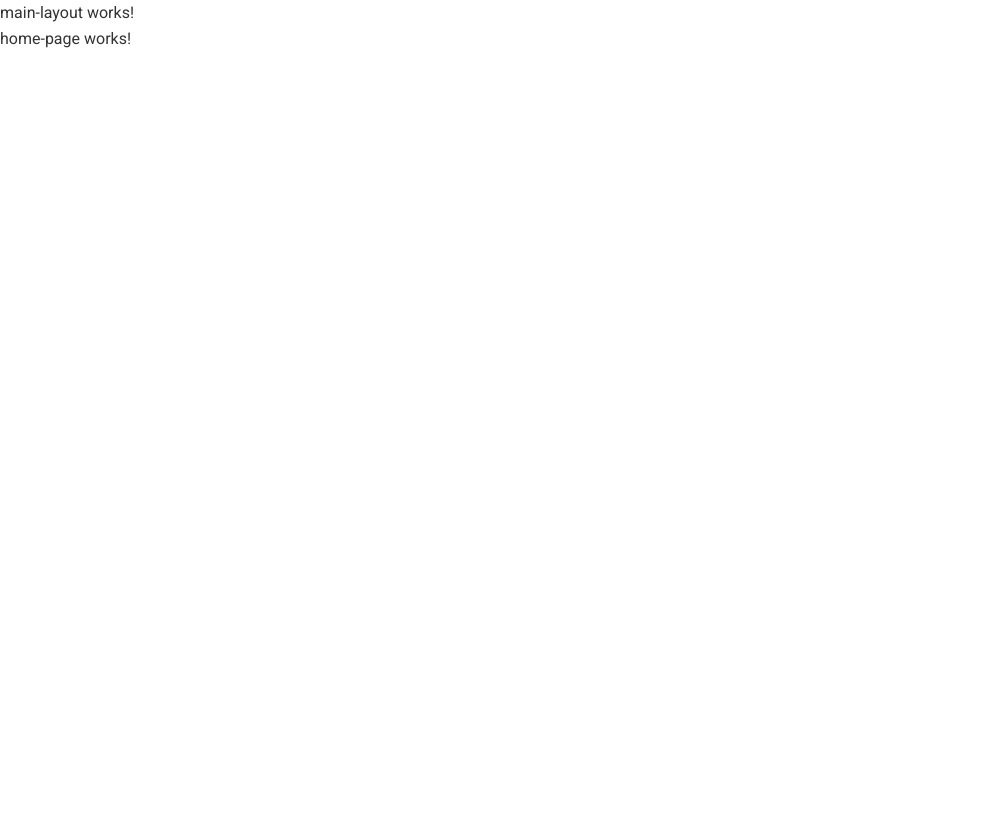
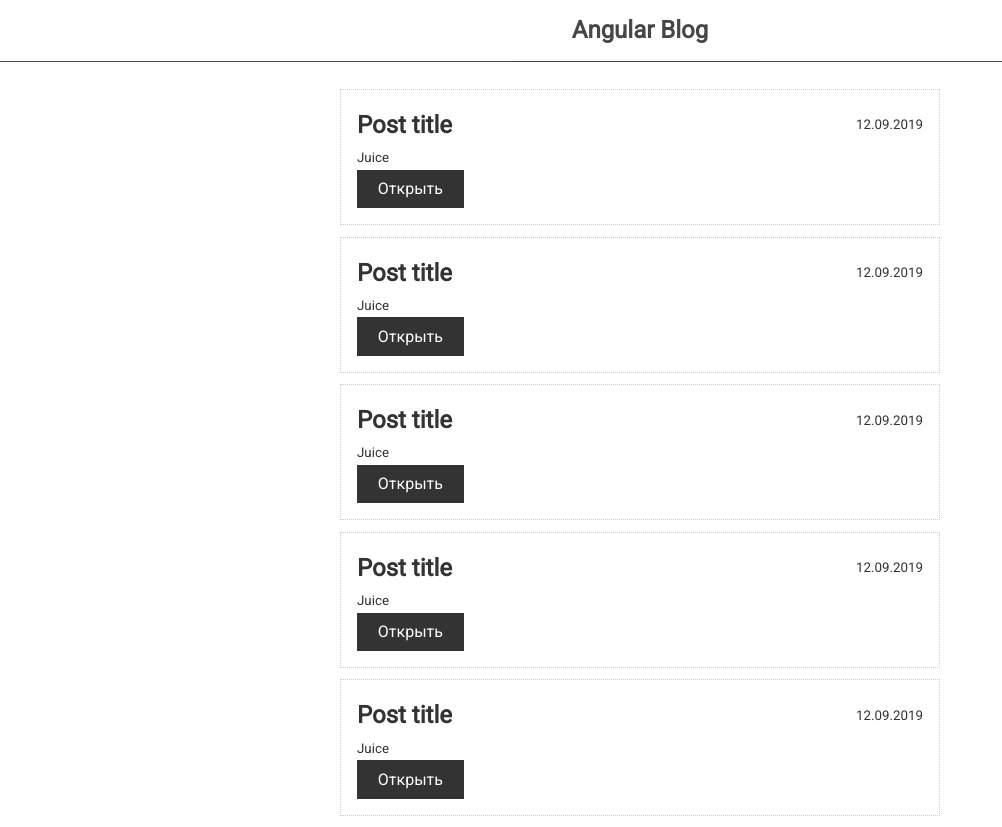
Before and after one commit to Funky-Juice/angular-blog, an Angular app: page / in a window 1280 px wide. Shown: the whole page, without its empty margins (0-1002 px from the left). Before the commit the page ends 800 px from the top, so only its background shows below. Built offline with nearby package versions, Linux system fonts and the light colour scheme.

Commit message:
home page design

```diff
--- a/src/app/app.module.ts
+++ b/src/app/app.module.ts
@@ -6,13 +6,15 @@
 import { MainLayoutComponent } from './shared/components/main-layout/main-layout.component';
 import { HomePageComponent } from './home-page/home-page.component';
 import { PostPageComponent } from './post-page/post-page.component';
+import { PostComponent } from './shared/components/post/post.component';
 
 @NgModule({
   declarations: [
     AppComponent,
     MainLayoutComponent,
     HomePageComponent,
-    PostPageComponent
+    PostPageComponent,
+    PostComponent
   ],
   imports: [
     BrowserModule,
--- a/src/app/home-page/home-page.component.html
+++ b/src/app/home-page/home-page.component.html
@@ -1 +1,7 @@
-<p>home-page works!</p>
+<div class="posts">
+  <app-post></app-post>
+  <app-post></app-post>
+  <app-post></app-post>
+  <app-post></app-post>
+  <app-post></app-post>
+</div>
--- a/src/app/home-page/home-page.component.scss
+++ b/src/app/home-page/home-page.component.scss
@@ -0,0 +1,4 @@
+.posts {
+  max-width: 600px;
+  margin: 0 auto;
+}
--- a/src/app/shared/components/main-layout/main-layout.component.html
+++ b/src/app/shared/components/main-layout/main-layout.component.html
@@ -1,2 +1,7 @@
-<p>main-layout works!</p>
-<router-outlet></router-outlet>
+<nav class="navbar main">
+  <h1>Angular Blog</h1>
+</nav>
+
+<div class="container">
+  <router-outlet></router-outlet>
+</div>
--- /dev/null
+++ b/src/app/shared/components/post/post.component.html
@@ -0,0 +1,17 @@
+<div class="card">
+  <div class="card-header">
+    <h2>Post title</h2>
+
+    <small>12.09.2019</small>
+  </div>
+
+  <div>
+    <small>Juice</small>
+  </div>
+
+  <button
+    [routerLink]="['/post', 123]"
+    class="btn btn-dark"
+  >Открыть
+  </button>
+</div>
--- /dev/null
+++ b/src/app/shared/components/post/post.component.ts
@@ -0,0 +1,15 @@
+import { Component, OnInit } from '@angular/core';
+
+@Component({
+  selector: 'app-post',
+  templateUrl: './post.component.html',
+  styleUrls: ['./post.component.scss']
+})
+export class PostComponent implements OnInit {
+
+  constructor() { }
+
+  ngOnInit() {
+  }
+
+}
```
Also changed, not shown: src/app/shared/components/post/post.component.scss (added).
